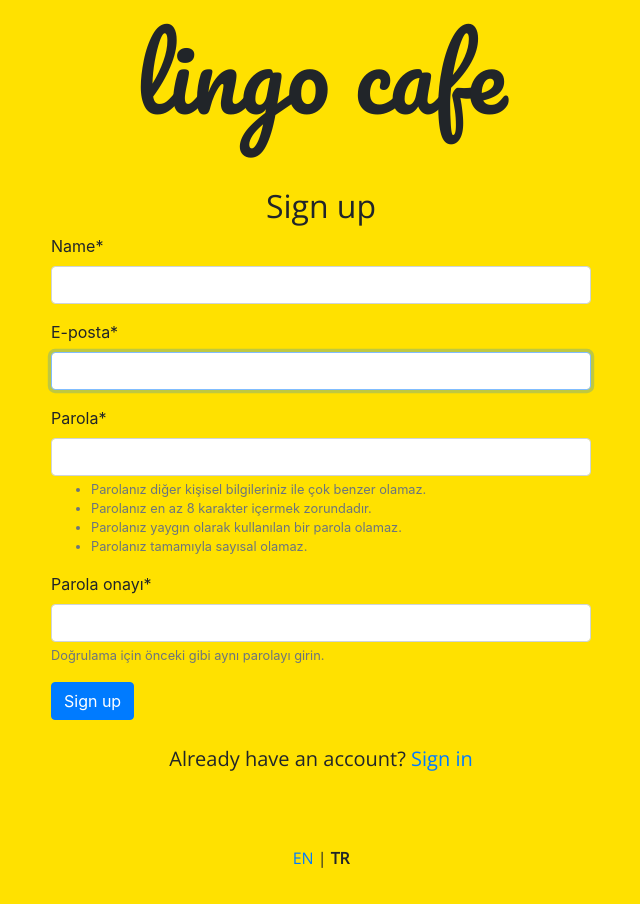
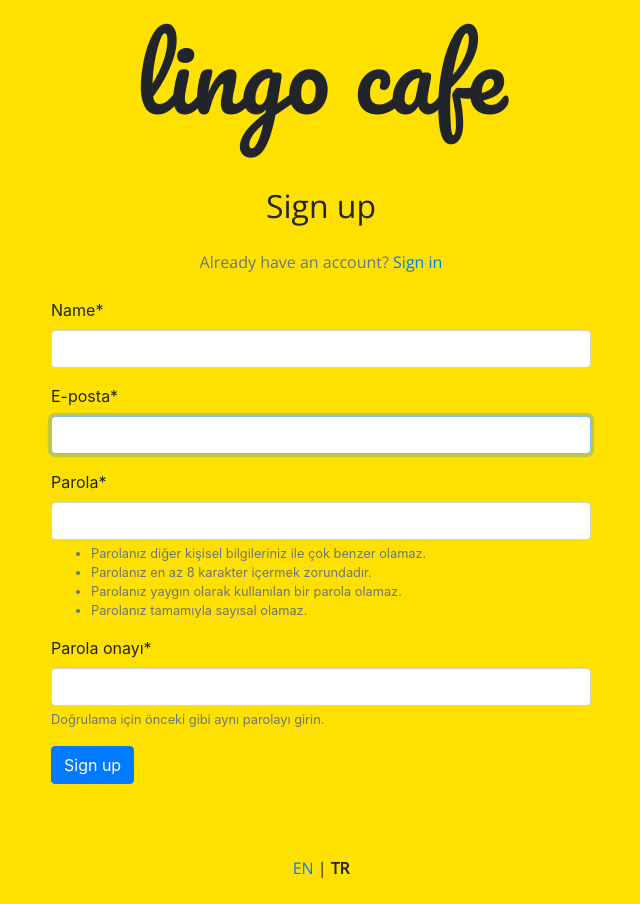
Before and after one commit to onurmatik/lingo, a Django app: page /signup/ in a window 1280 px wide. Shown: the whole page, without its empty margins (319-959 px from the left). Before the commit the page ends 868 px from the top, so only its background shows below. Run offline with Django 3.2, Linux system fonts and the light colour scheme; parts of the project's set-up code (start-up, migrations or seed data) failed here and were passed over; some libraries are stand-ins or nearby versions.

Commit message:
ui updates

```diff
--- a/lingo/templates/meetings/request_form.html
+++ b/lingo/templates/meetings/request_form.html
@@ -1,5 +1,8 @@
 {% extends "base.html" %}
 {% load i18n crispy_forms_tags i18n %}
+
+
+{% block title %}{% trans "Suggest a meeting" %} - {{ block.super }}{% endblock %}
 
 
 {% block content %}
--- a/lingo/templates/registration/signup.html
+++ b/lingo/templates/registration/signup.html
@@ -7,6 +7,15 @@
 	<div class="container my-4">
 
         <h2 class="text-center">Sign up</h2>
+
+        <div class="text-center">
+            <p class="mt-4 mb-4 text-muted">
+                {% trans "Already have an account?" %}
+                <a href="{% url 'auth' %}?next={{ request.GET.next }}">
+                    {% trans "Sign in" %}
+                </a>
+            </p>
+        </div>
 
         <div class="row">
 
@@ -28,15 +37,6 @@
 
         </div>
 
-        <div class="text-center">
-            <p class="mt-4 mb-2 lead">
-                {% trans "Already have an account?" %}
-                <a href="{% url 'auth' %}?next={{ request.GET.next }}">
-                    {% trans "Sign in" %}
-                </a>
-            </p>
-        </div>
-
     </div>
 
 {% endblock %}
```
Also changed, not shown: lingo/templates/registration/login.html (+9 -9 lines), locale/tr/LC_MESSAGES/django.po, 1 other file.
